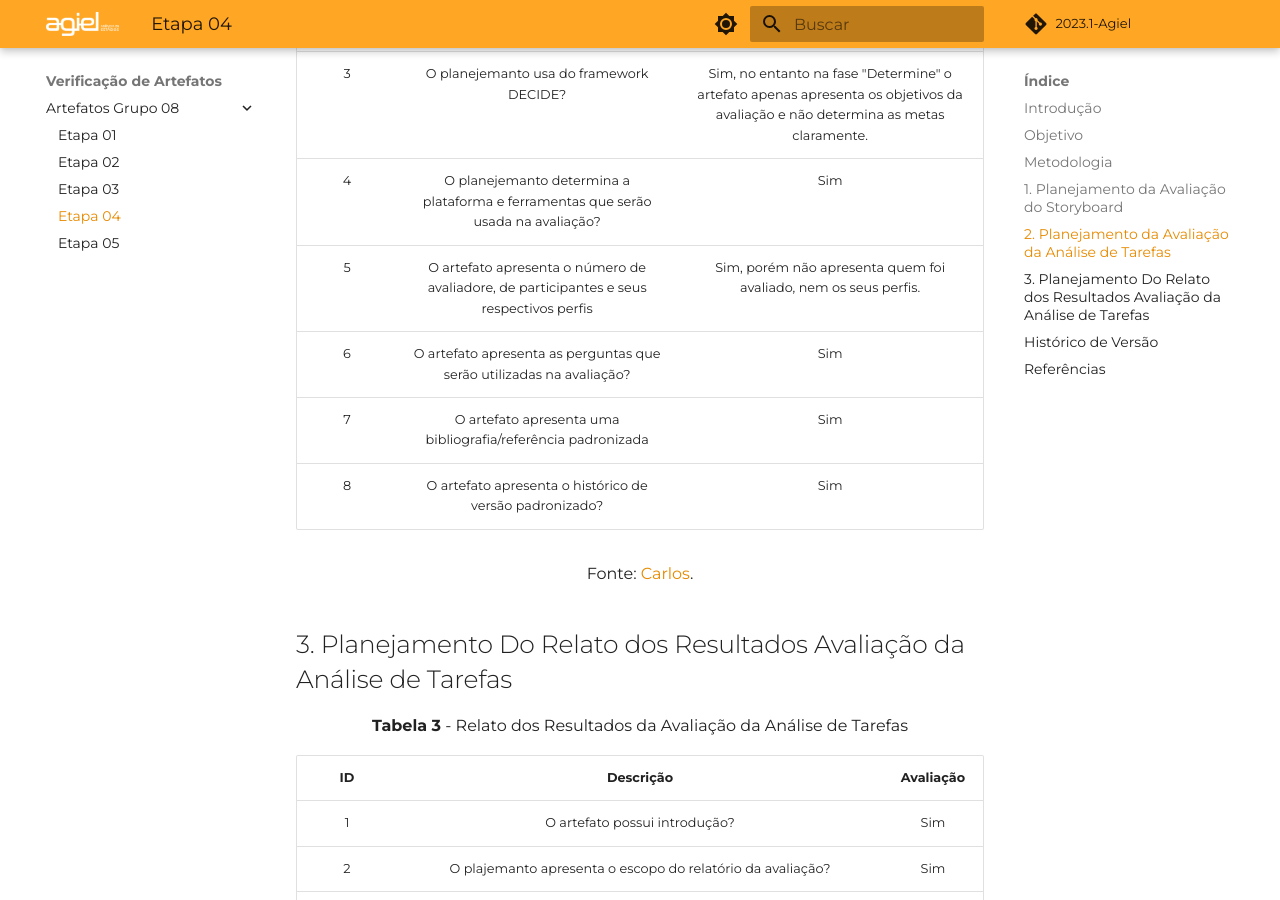
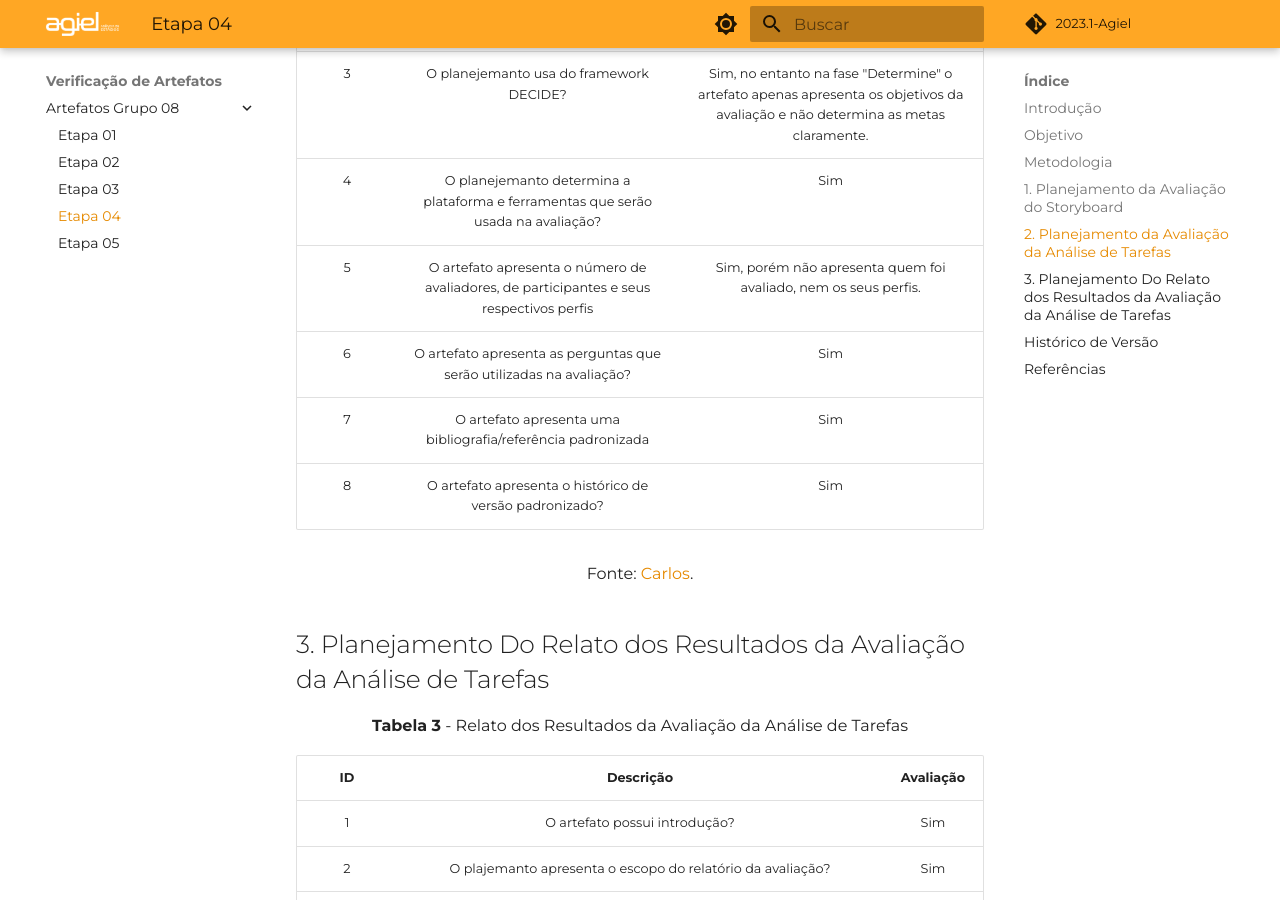
Before and after one commit to Interacao-Humano-Computador/2023.1-Agiel, an MkDocs documentation site: the page built from docs/verificacao/grupo_8/etapa_4.md, in a window 1280 px wide and 900 px high, scrolled down 2167 px. Built offline with MkDocs 1.6.1 and Material for MkDocs 9.7.7, drawn with Linux system fonts in a browser that asks for light colours; some web fonts are replaced; comment, search, counter and statistics services are not loaded.

Commit message:
corrijindo erros de ortografia

```diff
--- a/docs/verificacao/grupo_8/etapa_4.md
+++ b/docs/verificacao/grupo_8/etapa_4.md
@@ -46,14 +46,14 @@ A verificação dos artefatos será feita por meio de inspeção FAGAN (1976), u
 | 2 | O artefato apresenta os objetivos do planejamento? | Sim, no entanto apresenta como objetivo da etapa 04 já realizar a avalição de análise de tarefas |
 | 3 | O planejemanto usa do framework DECIDE? | Sim, no entanto na fase "Determine" o artefato apenas apresenta os objetivos da avaliação e não determina as metas claramente. |
 | 4 | O planejemanto determina a plataforma e ferramentas que serão usada na avaliação? | Sim |
-| 5 | O artefato apresenta o número de avaliadore, de participantes e seus respectivos perfis | Sim, porém não apresenta quem foi avaliado, nem os seus perfis.|
+| 5 | O artefato apresenta o número de avaliadores, de participantes e seus respectivos perfis | Sim, porém não apresenta quem foi avaliado, nem os seus perfis.|
 | 6 | O artefato apresenta as perguntas que serão utilizadas na avaliação? | Sim |
 | 7 | O artefato apresenta uma bibliografia/referência padronizada | Sim |
 | 8 | O artefato apresenta o histórico de versão padronizado? | Sim |
 
 <font size="3"><p style="text-align: center">Fonte: [Carlos](https://github.com/carlinhos_pinheiro).</p></font>
 
-## 3. Planejamento Do Relato dos Resultados Avaliação da Análise de Tarefas
+## 3. Planejamento Do Relato dos Resultados da Avaliação da Análise de Tarefas
 
 <font size="3"><p style="text-align: center"><b>Tabela 3</b> - Relato dos Resultados da Avaliação da Análise de Tarefas</p></font>
 
```
Also changed, not shown: docs/verificacao/grupo_8/etapa_5.md (+1 -1 lines).
